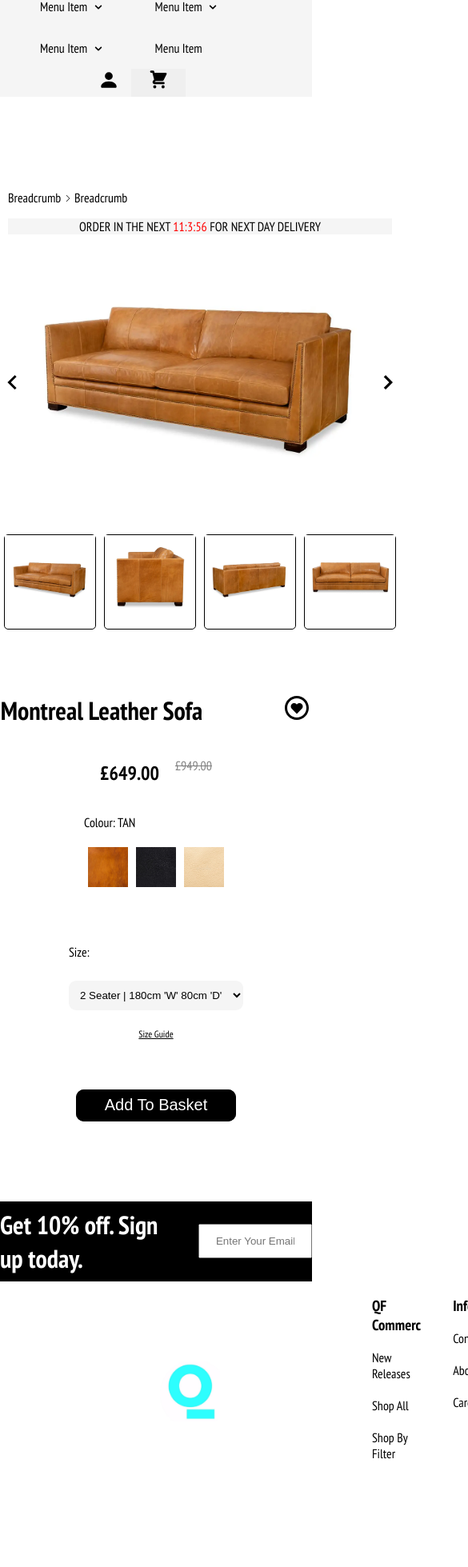
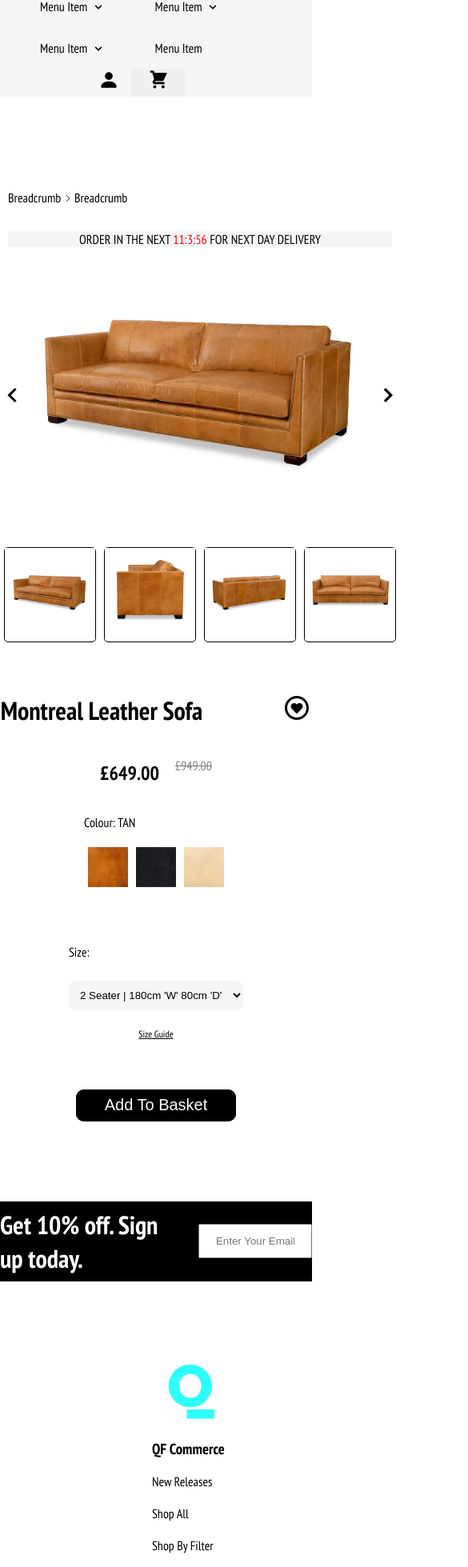
Before and after one commit to CollinsDrew/QF_Task, a React (Create React App) app in the folder qftask/: page / in a window 390 px wide. Shown: the part 38-1997 px from the top of the page at 80% size, 585 px wide, since content can reach past the window. Built offline with nearby package versions, Linux system fonts and the light colour scheme.

Commit message:
footer responsive

```diff
--- a/qftask/src/Components/Footer.js
+++ b/qftask/src/Components/Footer.js
@@ -25,7 +25,7 @@ function Footer() {
         </div>
         <div className="lists">
           <div className="qf-commerce">
-            <h3>QF Commerc</h3>
+            <h3>QF Commerce</h3>
             <ul>
               <li>New Releases</li>
               <br></br>
@@ -72,6 +72,7 @@ function Footer() {
               <br></br>
               <li>Address Line</li>
             </ul>
+            <br></br>
             <p>01234 567890</p>
             <br></br>
             <p>hello@qfcommerce.com</p>
--- a/qftask/src/Styles/Content.css
+++ b/qftask/src/Styles/Content.css
@@ -185,6 +185,11 @@ select {
     margin-left: -150px;
   }
 
+  .imageSlider {
+    display: flex;
+    flex-direction: column;
+  }
+
   .info {
     display: flex;
     flex-direction: column;
--- a/qftask/src/Styles/Footer.css
+++ b/qftask/src/Styles/Footer.css
@@ -69,4 +69,12 @@ input[type="email"] {
   .footerContainer {
     width: 100%;
   }
+
+  .bottom-section {
+    flex-direction: column;
+  }
+
+  .lists {
+    flex-direction: column;
+  }
 }
```
